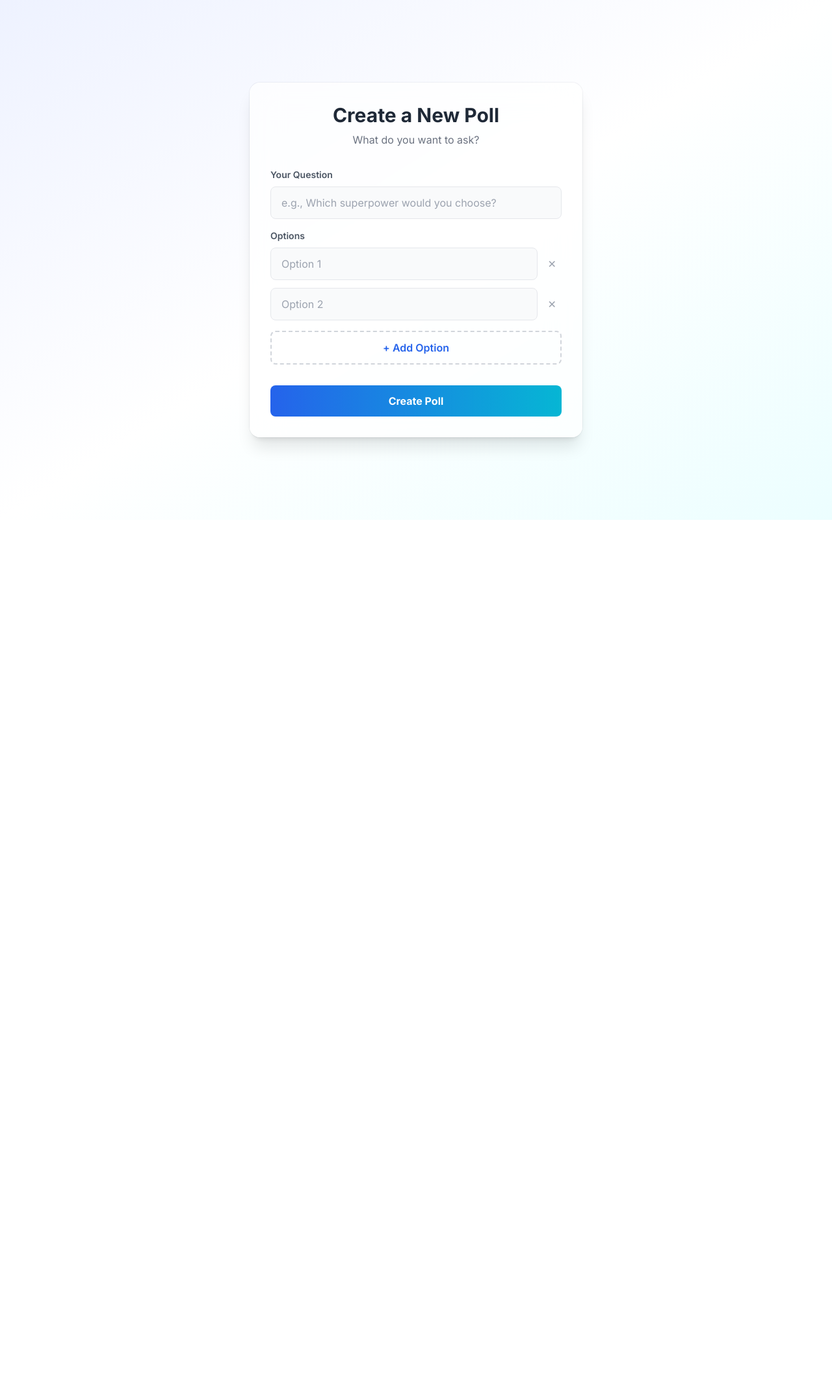
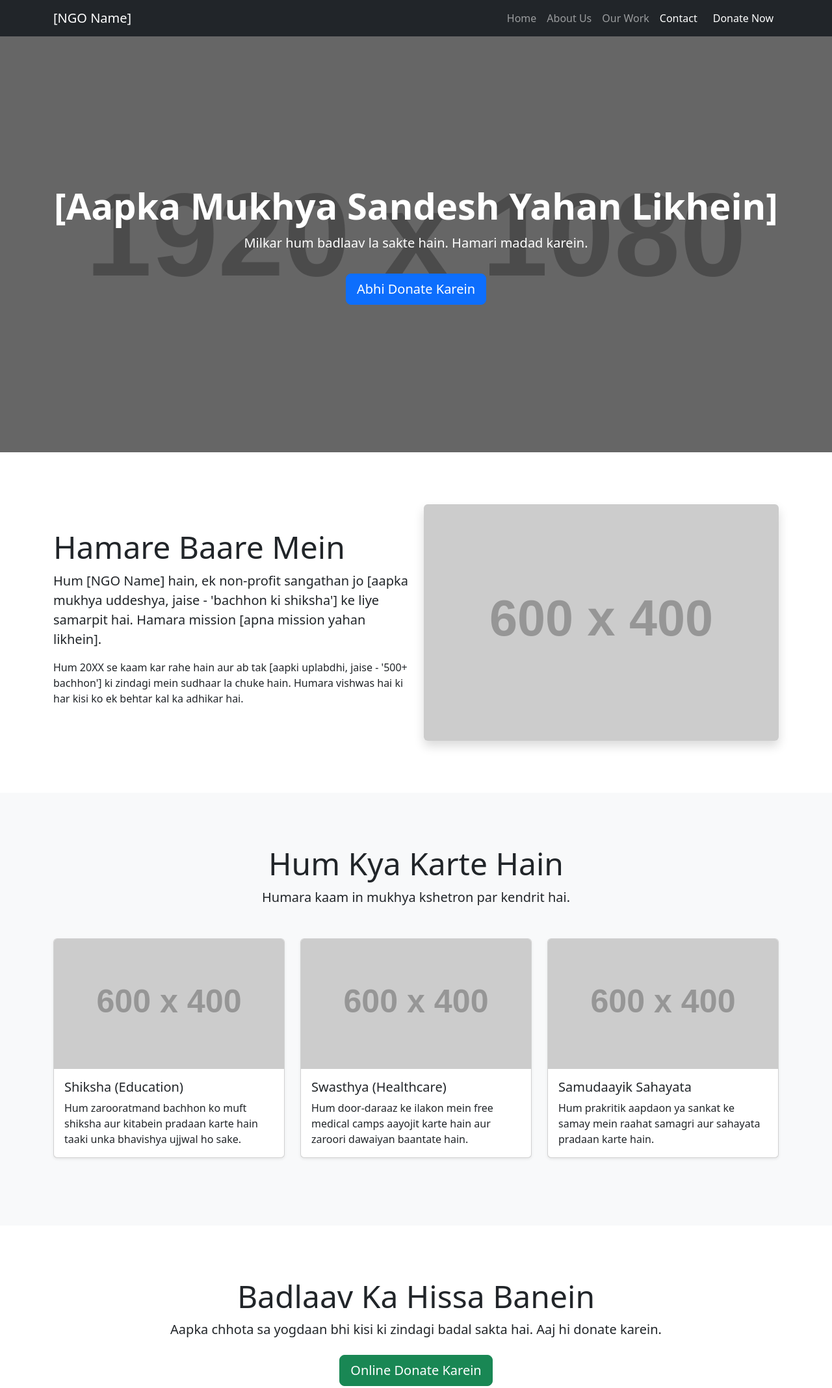
Before and after one commit to bs779517/bs779517-, a plain HTML site: page index.html in a window 1280 px wide. Shown: the top 2136 px of the page at 65% size. Before the commit the page ends 800 px from the top, so only its background shows below. Drawn offline with nearby package versions, Linux system fonts and the light colour scheme; placeholder pictures from the web are drawn by us.

Commit message:
Update index.html

```diff
--- a/index.html
+++ b/index.html
@@ -3,56 +3,199 @@
 <head>
     <meta charset="UTF-8">
     <meta name="viewport" content="width=device-width, initial-scale=1.0">
-    <title>Create a Poll</title>
-    <script src="https://cdn.tailwindcss.com"></script>
-    <link href="https://fonts.googleapis.com/css2?family=Inter:wght@400;500;600;700&display=swap" rel="stylesheet">
-    <style> body { font-family: 'Inter', sans-serif; } </style>
+    <title>[NGO Name] - Non-Profit Organization</title>
+
+    <link href="https://cdn.jsdelivr.net/npm/bootstrap@5.3.3/dist/css/bootstrap.min.css" rel="stylesheet">
+
+    <style>
+        /* Smooth scrolling */
+        html {
+            scroll-behavior: smooth;
+        }
+
+        /* Hero Section Style */
+        .hero-section {
+            background: linear-gradient(rgba(0, 0, 0, 0.5), rgba(0, 0, 0, 0.5)), url('https://via.placeholder.com/1920x1080.png?text=Our+Mission+Image');
+            background-size: cover;
+            background-position: center;
+            height: 80vh;
+            color: white;
+            display: flex;
+            align-items: center;
+            justify-content: center;
+            text-align: center;
+        }
+
+        .hero-section h1 {
+            font-size: 3.5rem;
+            font-weight: bold;
+        }
+
+        /* Section Padding */
+        section {
+            padding: 80px 0;
+        }
+
+        /* Card styles for 'Our Work' */
+        .card-img-top {
+            height: 200px;
+            object-fit: cover;
+        }
+    </style>
 </head>
-<body class="bg-gradient-to-br from-indigo-50 via-white to-cyan-50 flex items-center justify-center min-h-screen p-4">
-    <div class="w-full max-w-lg">
-        <div id="create-section" class="bg-white/70 backdrop-blur-xl p-8 rounded-2xl shadow-xl ring-1 ring-gray-900/5">
-            <h1 class="text-3xl font-bold text-gray-800 text-center mb-2">Create a New Poll</h1>
-            <p class="text-gray-500 text-center mb-8">What do you want to ask?</p>
-            <form id="create-poll-form">
-                <div class="space-y-4">
-                    <div>
-                        <label for="poll-question" class="text-sm font-semibold text-gray-600 mb-2 block">Your Question</label>
-                        <input type="text" id="poll-question" placeholder="e.g., Which superpower would you choose?" class="w-full px-4 py-3 bg-gray-50 border border-gray-200 rounded-lg" required>
-                    </div>
-                    <div>
-                        <label class="text-sm font-semibold text-gray-600 mb-2 block">Options</label>
-                        <div id="options-container" class="space-y-3">
-                            <div class="flex items-center space-x-2">
-                                <input type="text" name="optionsTexts" placeholder="Option 1" class="w-full px-4 py-3 bg-gray-50 border border-gray-200 rounded-lg" required>
-                                <button type="button" onclick="removeOption(this)" class="p-2 text-gray-400 hover:text-red-500">&#10005;</button>
-                            </div>
-                            <div class="flex items-center space-x-2">
-                                <input type="text" name="optionsTexts" placeholder="Option 2" class="w-full px-4 py-3 bg-gray-50 border border-gray-200 rounded-lg" required>
-                                <button type="button" onclick="removeOption(this)" class="p-2 text-gray-400 hover:text-red-500">&#10005;</button>
+<body data-bs-spy="scroll" data-bs-target="#mainNavbar">
+
+    <nav id="mainNavbar" class="navbar navbar-expand-lg navbar-dark bg-dark sticky-top">
+        <div class="container">
+            <a class="navbar-brand" href="#home">[NGO Name]</a>
+            <button class="navbar-toggler" type="button" data-bs-toggle="collapse" data-bs-target="#navbarNav" aria-controls="navbarNav" aria-expanded="false" aria-label="Toggle navigation">
+                <span class="navbar-toggler-icon"></span>
+            </button>
+            <div class="collapse navbar-collapse" id="navbarNav">
+                <ul class="navbar-nav ms-auto">
+                    <li class="nav-item">
+                        <a class="nav-link" href="#home">Home</a>
+                    </li>
+                    <li class="nav-item">
+                        <a class="nav-link" href="#about">About Us</a>
+                    </li>
+                    <li class="nav-item">
+                        <a class="nav-link" href="#work">Our Work</a>
+                    </li>
+                    <li class="nav-item">
+                        <a class="nav-link" href="#contact">Contact</a>
+                    </li>
+                    <li class="nav-item">
+                        <a class="nav-link btn btn-primary text-white ms-lg-2" href="#donate">Donate Now</a>
+                    </li>
+                </ul>
+            </div>
+        </div>
+    </nav>
+
+    <header id="home" class="hero-section">
+        <div class="container">
+            <h1>[Aapka Mukhya Sandesh Yahan Likhein]</h1>
+            <p class="lead">Milkar hum badlaav la sakte hain. Hamari madad karein.</p>
+            <a href="#donate" class="btn btn-primary btn-lg mt-3">Abhi Donate Karein</a>
+        </div>
+    </header>
+
+    <main>
+        <section id="about" class="container">
+            <div class="row align-items-center">
+                <div class="col-lg-6">
+                    <h2 class="display-5">Hamare Baare Mein</h2>
+                    <p class="lead">Hum [NGO Name] hain, ek non-profit sangathan jo [aapka mukhya uddeshya, jaise - 'bachhon ki shiksha'] ke liye samarpit hai. Hamara mission [apna mission yahan likhein].</p>
+                    <p>Hum 20XX se kaam kar rahe hain aur ab tak [aapki uplabdhi, jaise - '500+ bachhon'] ki zindagi mein sudhaar la chuke hain. Humara vishwas hai ki har kisi ko ek behtar kal ka adhikar hai.</p>
+                </div>
+                <div class="col-lg-6">
+                    <img src="https://via.placeholder.com/600x400.png?text=Our+Team+or+Event" alt="About Us Image" class="img-fluid rounded shadow">
+                </div>
+            </div>
+        </section>
+
+        <section id="work" class="bg-light">
+            <div class="container">
+                <div class="text-center mb-5">
+                    <h2 class="display-5">Hum Kya Karte Hain</h2>
+                    <p class="lead">Humara kaam in mukhya kshetron par kendrit hai.</p>
+                </div>
+                <div class="row">
+                    <div class="col-md-4 mb-4">
+                        <div class="card h-100 shadow-sm">
+                            <img src="https://via.placeholder.com/600x400.png?text=Education+Project" class="card-img-top" alt="Education">
+                            <div class="card-body">
+                                <h5 class="card-title">Shiksha (Education)</h5>
+                                <p class="card-text">Hum zarooratmand bachhon ko muft shiksha aur kitabein pradaan karte hain taaki unka bhavishya ujjwal ho sake.</p>
                             </div>
                         </div>
                     </div>
-                    <button type="button" onclick="addOption()" class="w-full text-blue-600 font-semibold py-3 px-4 rounded-lg border-2 border-dashed border-gray-300 hover:bg-blue-50">+ Add Option</button>
+                    <div class="col-md-4 mb-4">
+                        <div class="card h-100 shadow-sm">
+                            <img src="https://via.placeholder.com/600x400.png?text=Healthcare+Project" class="card-img-top" alt="Healthcare">
+                            <div class="card-body">
+                                <h5 class="card-title">Swasthya (Healthcare)</h5>
+                                <p class="card-text">Hum door-daraaz ke ilakon mein free medical camps aayojit karte hain aur zaroori dawaiyan baantate hain.</p>
+                            </div>
+                        </div>
+                    </div>
+                    <div class="col-md-4 mb-4">
+                        <div class="card h-100 shadow-sm">
+                            <img src="https://via.placeholder.com/600x400.png?text=Community+Help" class="card-img-top" alt="Community">
+                            <div class="card-body">
+                                <h5 class="card-title">Samudaayik Sahayata</h5>
+                                <p class="card-text">Hum prakritik aapdaon ya sankat ke samay mein raahat samagri aur sahayata pradaan karte hain.</p>
+                            </div>
+                        </div>
+                    </div>
                 </div>
-                <button type="submit" class="w-full mt-8 bg-gradient-to-r from-blue-600 to-cyan-500 text-white font-bold py-3 px-4 rounded-lg">Create Poll</button>
-            </form>
+            </div>
+        </section>
+
+        <section id="donate" class="container text-center">
+            <h2 class="display-5">Badlaav Ka Hissa Banein</h2>
+            <p class="lead mb-4">Aapka chhota sa yogdaan bhi kisi ki zindagi badal sakta hai. Aaj hi donate karein.</p>
+            <a href="#" class="btn btn-success btn-lg">Online Donate Karein</a>
+            <div class="mt-4">
+                <p><strong>Ya Bank Transfer karein:</strong><br>
+                Account Name: [Aapke NGO ka Account Name]<br>
+                Bank: [Bank Ka Naam]<br>
+                Account No: [Account Number]<br>
+                IFSC Code: [IFSC Code]</p>
+            </div>
+        </section>
+
+        <section id="contact" class="bg-light">
+            <div class="container">
+                <div class="text-center mb-5">
+                    <h2 class="display-5">Humse Sampark Karein</h2>
+                    <p class="lead">Aapke paas koi sawaal hai ya aap volunteer karna chahte hain? Humein likhein.</p>
+                </div>
+                <div class="row">
+                    <div class="col-md-8 mx-auto">
+                        <form>
+                            <div class="mb-3">
+                                <label for="name" class="form-label">Aapka Naam</label>
+                                <input type="text" class="form-control" id="name" required>
+                            </div>
+                            <div class="mb-3">
+                                <label for="email" class="form-label">Aapka Email</label>
+                                <input type="email" class="form-control" id="email" required>
+                            </div>
+                            <div class="mb-3">
+                                <label for="message" class="form-label">Aapka Sandesh</label>
+                                <textarea class="form-control" id="message" rows="5" required></textarea>
+                            </div>
+                            <button type="submit" class="btn btn-primary w-100">Sandesh Bhejein</button>
+                        </form>
+
+                        <div class="text-center mt-5"> <script type="text/javascript">
+                                atOptions = {
+                                    'key' : '0b4e1b965099d81ed22df22cdda339db',
+                                    'format' : 'iframe',
+                                    'height' : 300,
+                                    'width' : 160,
+                                    'params' : {}
+                                };
+                            </script>
+                            <script type="text/javascript" src="//www.highperformanceformat.com/0b4e1b965099d81ed22df22cdda339db/invoke.js"></script>
+                        </div>
+                        </div>
+                </div>
+            </div>
+        </section>
+    </main>
+
+    <footer class="bg-dark text-white text-center p-4">
+        <div class="container">
+            <p>Copyright &copy; 2025, [NGO Name]. All Rights Reserved.</p>
+            <a href="#" class="text-white mx-2">Facebook</a> |
+            <a href="#" class="text-white mx-2">Twitter</a> |
+            <a href="#" class="text-white mx-2">Instagram</a>
         </div>
-        <div id="share-section" class="bg-white/70 backdrop-blur-xl p-8 rounded-2xl shadow-xl hidden">
-            <h2 class="text-2xl font-bold text-green-600 text-center mb-4">Poll Created!</h2>
-            <input type="text" id="shareable-link" class="w-full px-4 py-3 border rounded-lg bg-gray-100 text-center" readonly>
-            <button onclick="copyLink()" class="w-full mt-4 bg-blue-600 text-white font-bold py-3 px-4 rounded-lg">Copy Link</button>
-            <button onclick="createNewPoll()" class="w-full mt-6 bg-gray-600 text-white font-bold py-3 px-4 rounded-lg">Create New Poll</button>
-        </div>
-    </div>
-    <script>
-        const API_URL = '';
-        function showSection(sectionId) { ['create-section', 'share-section'].forEach(id => document.getElementById(id).classList.add('hidden')); document.getElementById(sectionId).classList.remove('hidden'); }
-        function addOption() { const container = document.getElementById('options-container'); const optionCount = container.children.length + 1; const newOption = document.createElement('div'); newOption.className = 'flex items-center space-x-2'; newOption.innerHTML = `<input type="text" name="optionsTexts" placeholder="Option ${optionCount}" class="w-full px-4 py-3 bg-gray-50 border border-gray-200 rounded-lg" required><button type="button" onclick="removeOption(this)" class="p-2 text-gray-400 hover:text-red-500">&#10005;</button>`; container.appendChild(newOption); }
-        function removeOption(button) { if (document.getElementById('options-container').children.length > 2) button.parentElement.remove(); else alert('You need at least two options.'); }
-        document.getElementById('create-poll-form').addEventListener('submit', async function(e) { e.preventDefault(); const formData = new FormData(); formData.append('question', document.getElementById('poll-question').value.trim()); const optionsTexts = Array.from(document.querySelectorAll('input[name="optionsTexts"]')).map(input => input.value.trim()); formData.append('optionsTexts', JSON.stringify(optionsTexts)); try { const response = await fetch(`${API_URL}/api/poll`, { method: 'POST', body: formData }); if (!response.ok) throw new Error('Failed to create poll.'); const newPoll = await response.json(); showShareScreen(newPoll.id); } catch (error) { alert('Error: ' + error.message); } });
-        function showShareScreen(pollId) { const link = `${window.location.origin}/poll.html?id=${pollId}`; document.getElementById('shareable-link').value = link; showSection('share-section'); }
-        function copyLink() { document.getElementById('shareable-link').select(); document.execCommand('copy'); alert('Link copied!'); }
-        function createNewPoll() { document.getElementById('create-poll-form').reset(); showSection('create-section'); }
-    </script>
+    </footer>
+
+    <script src="https://cdn.jsdelivr.net/npm/bootstrap@5.3.3/dist/js/bootstrap.bundle.min.js"></script>
 </body>
 </html>
```
